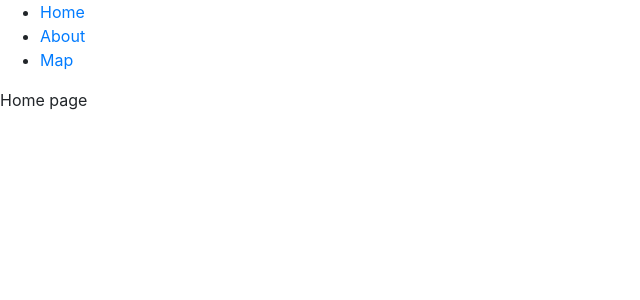
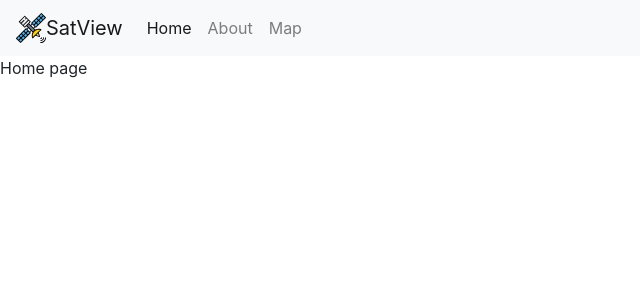
Before and after one commit to PredaZGZ/satview, a React (Create React App) app: page / in a window 1280 px wide. Shown: the top 300 px of the page, without its empty margins (0-640 px from the left). Built offline with nearby package versions, Linux system fonts and the light colour scheme.

Commit message:
Integrate map in navigation and add pages

```diff
--- a/src/App.js
+++ b/src/App.js
@@ -1,39 +1,18 @@
 import React, { Fragment } from "react";
-import {
-  BrowserRouter as Router,
-  Switch,
-  Route,
-  NavLink,
-} from "react-router-dom";
+
+import { BrowserRouter as Router, Switch, Route } from "react-router-dom";
+
 import "./App.css";
 
+import NavLayout from "./layouts/NavLayout";
 import HomePage from "./pages/HomePage";
 import AboutPage from "./pages/AboutPage";
 import MapPage from "./pages/MapPage";
 
 function App() {
   return (
-    <Fragment>
     <Router>
-        <nav>
-          <ul>
-            <li>
-              <NavLink exact to="/" activeClassName="selected">
-                Home
-              </NavLink>
-            </li>
-            <li>
-              <NavLink to="/about" activeClassName="selected">
-                About
-              </NavLink>
-            </li>
-            <li>
-              <NavLink to="/map" activeClassName="selected">
-                Map
-              </NavLink>
-            </li>
-          </ul>
-        </nav>{" "}
+      <NavLayout />
       <Switch>
         <Route path="/about">
           <AboutPage />
@@ -46,7 +25,6 @@ function App() {
         </Route>
       </Switch>
     </Router>
-    </Fragment>
   );
 }
 
--- a/src/index.js
+++ b/src/index.js
@@ -1,13 +1,12 @@
 import React from "react";
 import ReactDOM from "react-dom";
 
-import $ from "jquery";
+import "jquery";
 import "bootstrap/dist/css/bootstrap.min.css";
 import "bootstrap/dist/js/bootstrap.bundle.min.js";
 import "./index.css";
 import "leaflet/dist/leaflet.css";
 import App from "./App";
-import * as serviceWorker from "./serviceWorker";
 
 ReactDOM.render(
   <React.StrictMode>
@@ -15,8 +14,3 @@ ReactDOM.render(
   </React.StrictMode>,
   document.getElementById("root")
 );
-
-// If you want your app to work offline and load faster, you can change
-// unregister() to register() below. Note this comes with some pitfalls.
-// Learn more about service workers: https://bit.ly/CRA-PWA
-serviceWorker.unregister();
--- /dev/null
+++ b/src/layouts/NavLayout.js
@@ -0,0 +1,76 @@
+import React, { Component } from "react";
+import { NavLink } from "react-router-dom";
+
+import brandIcon from "../resources/satellite.svg";
+
+export default class NavLayout extends Component {
+  render() {
+    return (
+      <div className="NavLayout">
+        <nav className="navbar navbar-expand-lg navbar-light bg-light">
+          <button
+            className="navbar-toggler"
+            type="button"
+            data-toggle="collapse"
+            data-target="#navbarTogglerDemo03"
+            aria-controls="navbarTogglerDemo03"
+            aria-expanded="false"
+            aria-label="Toggle navigation"
+          >
+            <span className="navbar-toggler-icon"></span>
+          </button>
+
+          <NavLink
+            className="navbar-brand"
+            exact
+            to="/"
+            activeClassName="selected"
+          >
+            <img
+              src={brandIcon}
+              width="30"
+              height="30"
+              className="d-inline-block align-top"
+              alt=""
+              loading="lazy"
+            />
+            SatView
+          </NavLink>
+
+          <div className="collapse navbar-collapse" id="navbarTogglerDemo03">
+            <ul className="navbar-nav mr-auto mt-2 mt-lg-0">
+              <li className="nav-item">
+                <NavLink
+                  className="nav-link"
+                  exact
+                  to="/"
+                  activeClassName="active"
+                >
+                  Home
+                </NavLink>
+              </li>
+              <li className="nav-item">
+                <NavLink
+                  className="nav-link"
+                  to="/about"
+                  activeClassName="active"
+                >
+                  About
+                </NavLink>
+              </li>
+              <li className="nav-item">
+                <NavLink
+                  className="nav-link"
+                  to="/map"
+                  activeClassName="active"
+                >
+                  Map
+                </NavLink>
+              </li>
+            </ul>
+          </div>
+        </nav>
+      </div>
+    );
+  }
+}
--- a/src/serviceWorker.js
+++ /dev/null
@@ -1,141 +0,0 @@
-// This optional code is used to register a service worker.
-// register() is not called by default.
-
-// This lets the app load faster on subsequent visits in production, and gives
-// it offline capabilities. However, it also means that developers (and users)
-// will only see deployed updates on subsequent visits to a page, after all the
-// existing tabs open on the page have been closed, since previously cached
-// resources are updated in the background.
-
-// To learn more about the benefits of this model and instructions on how to
-// opt-in, read https://bit.ly/CRA-PWA
-
-const isLocalhost = Boolean(
-  window.location.hostname === 'localhost' ||
-    // [::1] is the IPv6 localhost address.
-    window.location.hostname === '[::1]' ||
-    // 127.0.0.0/8 are considered localhost for IPv4.
-    window.location.hostname.match(
-      /^127(?:\.(?:25[0-5]|2[0-4][0-9]|[01]?[0-9][0-9]?)){3}$/
-    )
-);
-
-export function register(config) {
-  if (process.env.NODE_ENV === 'production' && 'serviceWorker' in navigator) {
-    // The URL constructor is available in all browsers that support SW.
-    const publicUrl = new URL(process.env.PUBLIC_URL, window.location.href);
-    if (publicUrl.origin !== window.location.origin) {
-      // Our service worker won't work if PUBLIC_URL is on a different origin
-      // from what our page is served on. This might happen if a CDN is used to
-      // serve assets; see https://github.com/facebook/create-react-app/issues/2374
-      return;
-    }
-
-    window.addEventListener('load', () => {
-      const swUrl = `${process.env.PUBLIC_URL}/service-worker.js`;
-
-      if (isLocalhost) {
-        // This is running on localhost. Let's check if a service worker still exists or not.
-        checkValidServiceWorker(swUrl, config);
-
-        // Add some additional logging to localhost, pointing developers to the
-        // service worker/PWA documentation.
-        navigator.serviceWorker.ready.then(() => {
-          console.log(
-            'This web app is being served cache-first by a service ' +
-              'worker. To learn more, visit https://bit.ly/CRA-PWA'
-          );
-        });
-      } else {
-        // Is not localhost. Just register service worker
-        registerValidSW(swUrl, config);
-      }
-    });
-  }
-}
-
-function registerValidSW(swUrl, config) {
-  navigator.serviceWorker
-    .register(swUrl)
-    .then(registration => {
-      registration.onupdatefound = () => {
-        const installingWorker = registration.installing;
-        if (installingWorker == null) {
-          return;
-        }
-        installingWorker.onstatechange = () => {
-          if (installingWorker.state === 'installed') {
-            if (navigator.serviceWorker.controller) {
-              // At this point, the updated precached content has been fetched,
-              // but the previous service worker will still serve the older
-              // content until all client tabs are closed.
-              console.log(
-                'New content is available and will be used when all ' +
-                  'tabs for this page are closed. See https://bit.ly/CRA-PWA.'
-              );
-
-              // Execute callback
-              if (config && config.onUpdate) {
-                config.onUpdate(registration);
-              }
-            } else {
-              // At this point, everything has been precached.
-              // It's the perfect time to display a
-              // "Content is cached for offline use." message.
-              console.log('Content is cached for offline use.');
-
-              // Execute callback
-              if (config && config.onSuccess) {
-                config.onSuccess(registration);
-              }
-            }
-          }
-        };
-      };
-    })
-    .catch(error => {
-      console.error('Error during service worker registration:', error);
-    });
-}
-
-function checkValidServiceWorker(swUrl, config) {
-  // Check if the service worker can be found. If it can't reload the page.
-  fetch(swUrl, {
-    headers: { 'Service-Worker': 'script' },
-  })
-    .then(response => {
-      // Ensure service worker exists, and that we really are getting a JS file.
-      const contentType = response.headers.get('content-type');
-      if (
-        response.status === 404 ||
-        (contentType != null && contentType.indexOf('javascript') === -1)
-      ) {
-        // No service worker found. Probably a different app. Reload the page.
-        navigator.serviceWorker.ready.then(registration => {
-          registration.unregister().then(() => {
-            window.location.reload();
-          });
-        });
-      } else {
-        // Service worker found. Proceed as normal.
-        registerValidSW(swUrl, config);
-      }
-    })
-    .catch(() => {
-      console.log(
-        'No internet connection found. App is running in offline mode.'
-      );
-    });
-}
-
-export function unregister() {
-  if ('serviceWorker' in navigator) {
-    navigator.serviceWorker.ready
-      .then(registration => {
-        registration.unregister();
-      })
-      .catch(error => {
-        console.error(error.message);
-      });
-  }
-}
```
Lines whose indentation alone changed are shown as unchanged.
